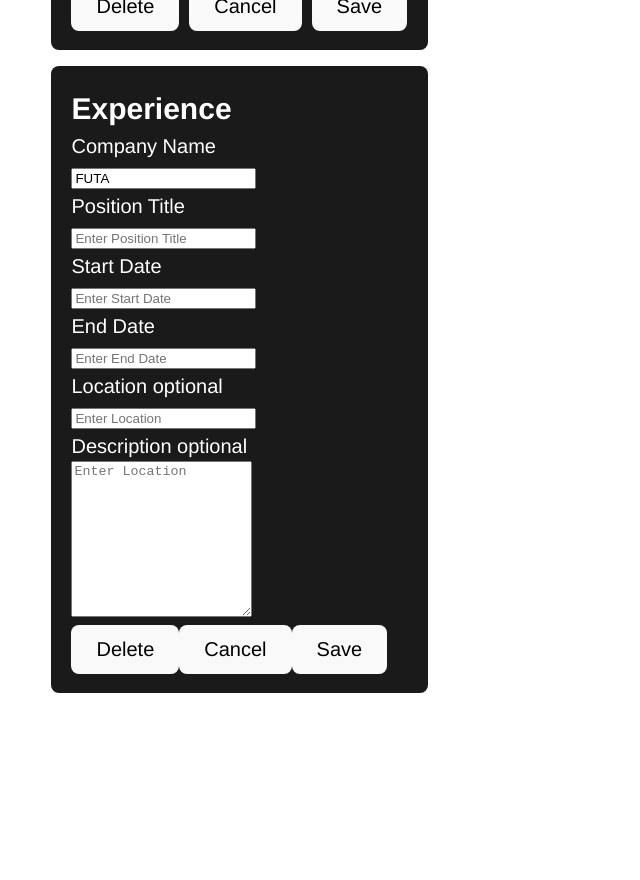
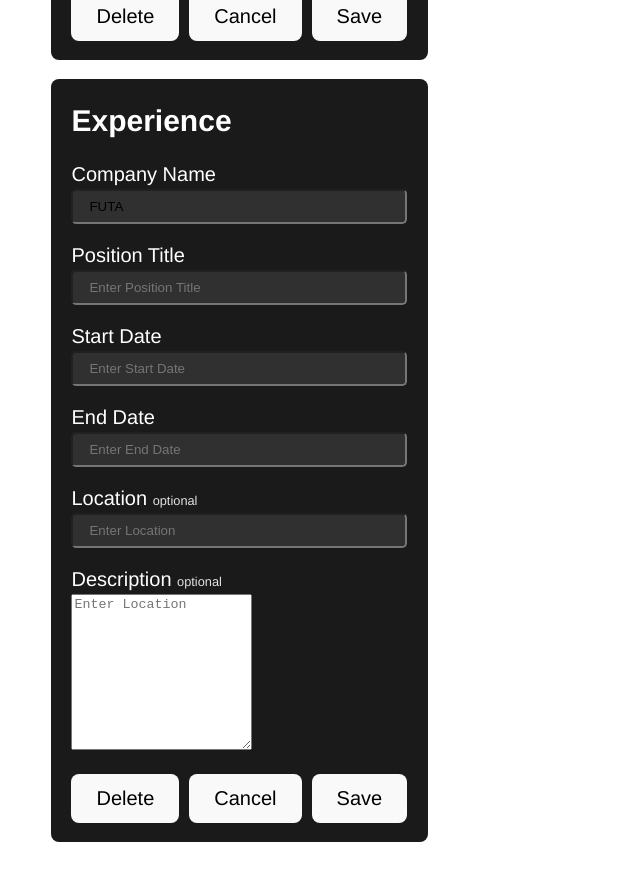
Before and after one commit to EmmanuelAjibokun/cv-application, a React (Vite) app: page / in a window 1280 px wide. Shown: the part 1140-2020 px from the top of the page, without its empty margins (0-640 px from the left). Before the commit the page ends 1889 px from the top, so only its background shows below. Built offline with nearby package versions, Linux system fonts and the light colour scheme.

Commit message:
styled newexperience component by adding fitting class name to component

```diff
--- a/src/App.css
+++ b/src/App.css
@@ -13,8 +13,8 @@
   flex-direction: column;
   justify-content: center;
   align-items: center;
-  gap: 1em;
-  padding: 1.5em;
+  gap: 1.2rem;
+  padding: 1.5rem;
 }
 
 .content {
@@ -42,6 +42,7 @@
   padding: 3em 2.5em;
   flex: 1;
   max-width: 700px;
+  min-width: 520px;
   margin: 0 1.5em;
   box-shadow: 0 0 0.5em rgba(0, 0, 0, 0.5);
 }
--- a/src/components/FastAction.css
+++ b/src/components/FastAction.css
@@ -3,5 +3,8 @@
   flex-direction: row;
   flex-wrap: wrap;
   gap: .5em;
+}
 
+.buttons button {
+  flex: 1;
 }
--- a/src/components/experience/NewExperience.jsx
+++ b/src/components/experience/NewExperience.jsx
@@ -4,7 +4,8 @@ import Cancel from "../Cancel"
 
 export default function NewExperience() {
   return (
-    <div>
+    <form action="#">
+      <div className="user-details">
         <div>
           <p>Company Name</p>
           <input
@@ -47,11 +48,13 @@ export default function NewExperience() {
             value=""
             placeholder="Enter Location"></textarea>
         </div>
-
+        <div className="buttons">
           <Delete />
           <Cancel />
           <Save />
+        </div>
 
       </div>
+    </form>
   )
 }
```
Lines whose indentation alone changed are shown as unchanged.
